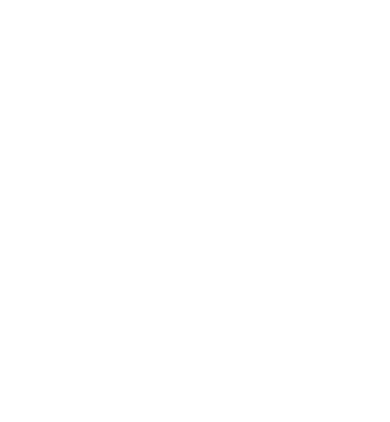
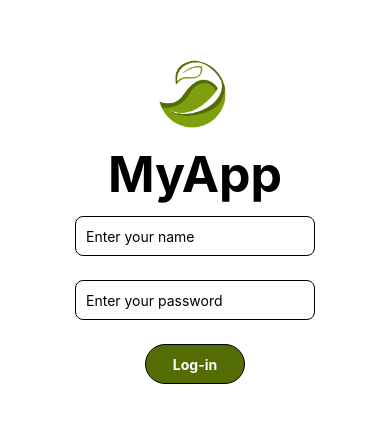
Before and after one commit to muriisantuss/T.A.BD.NR, a React Native app: screen / in a window 390 px wide. Shown: the part 202-624 px from the top of the page. Built offline with nearby package versions, Linux system fonts and the light colour scheme.

Commit message:
:speakly: feat: create login page layout

```diff
--- a/App.js
+++ b/App.js
@@ -1,32 +1,35 @@
 import { StatusBar } from 'expo-status-bar';
-import { StyleSheet, Text, View, TextInput } from 'react-native';
+import { StyleSheet, Text, TextInput, SafeAreaView, Pressable, Image } from 'react-native';
+
 
 export default function App() {
   return (
-    <login></login>
+    <Login></Login>
   );
 }
 
-export function login() {
-  const [text, onChangeText] = React.useState('Useless Text');
-  const [number, onChangeNumber] = React.useState('');
+export function Login() {
+
   return (
-    <View style={styles.container}>
+    <SafeAreaView style={styles.container}>
+      <Image
+      style={styles.logo}
+      source={require('./assets/logo.png')}/>
+      <Text style={styles.title}>MyApp</Text>
       <TextInput
         style={styles.input}
-        onChangeText={onChangeText}
-        value={text}
+        placeholder="Enter your name"
       />
       <TextInput
         style={styles.input}
-        onChangeText={onChangeNumber}
-        placeholder="useless placeholder"
-        keyboardType="numeric"
+        placeholder="Enter your password "
       />
-      <Text>Open up App.js to start working on your app!</Text>
-      <StatusBar style="auto" />
-    </View>
-  )
+      <Pressable style={styles.button}>
+        <Text style={styles.textButton}>Log-in</Text>
+      </Pressable>
+    </SafeAreaView>
+  );
+
 }
 
 const styles = StyleSheet.create({
@@ -36,4 +39,35 @@
     alignItems: 'center',
     justifyContent: 'center',
   },
+  logo:{
+    height: 100,
+    width: 100,
+  },
+  input: {
+    height: 40,
+    margin: 12,
+    borderWidth: 1,
+    padding: 10,
+    borderRadius: 8,
+  },
+  title: {
+    fontSize: 50,
+    fontWeight: 'bold',
+  },
+  button: {
+    borderRadius: 50,
+    backgroundColor: '#546c04',
+    alignItems: 'center',
+    justifyContent: 'center',
+    height: 40,
+    width: 100,
+    margin: 12,
+    borderWidth: 1,
+    padding: 10,
+
+  },
+  textButton: {
+    color: 'white',
+    fontWeight: 'bold',
+  }
 });
```
Also changed, not shown: assets/logo.png (added).
